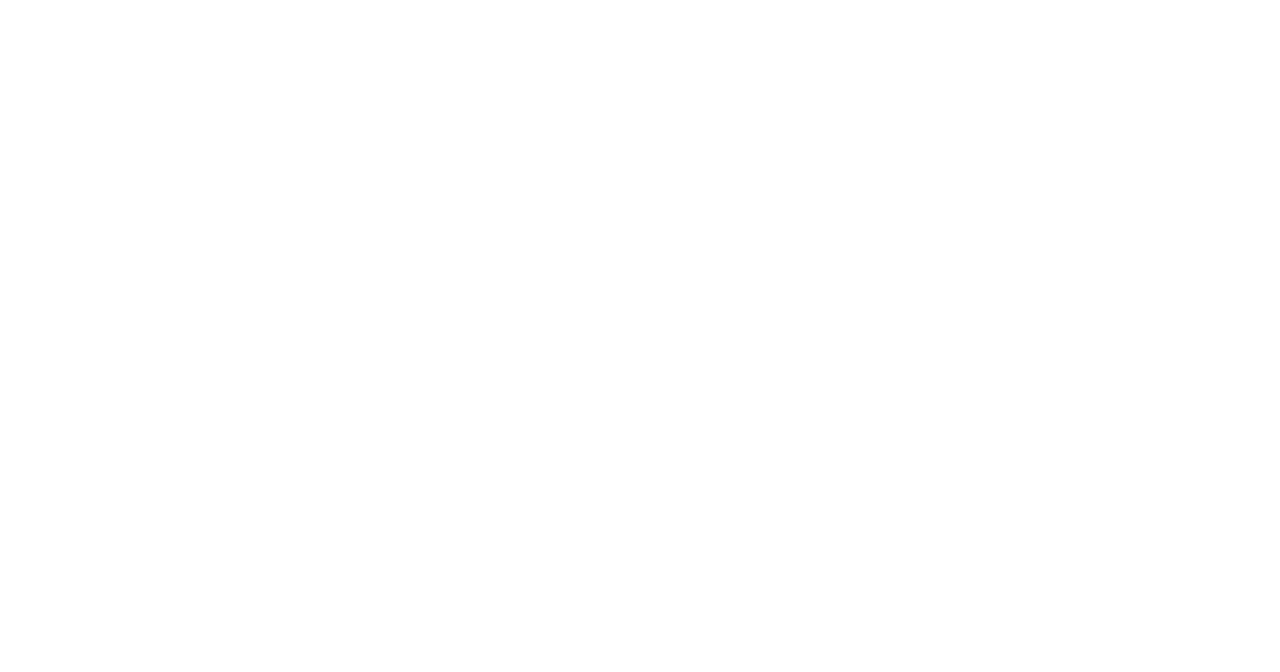
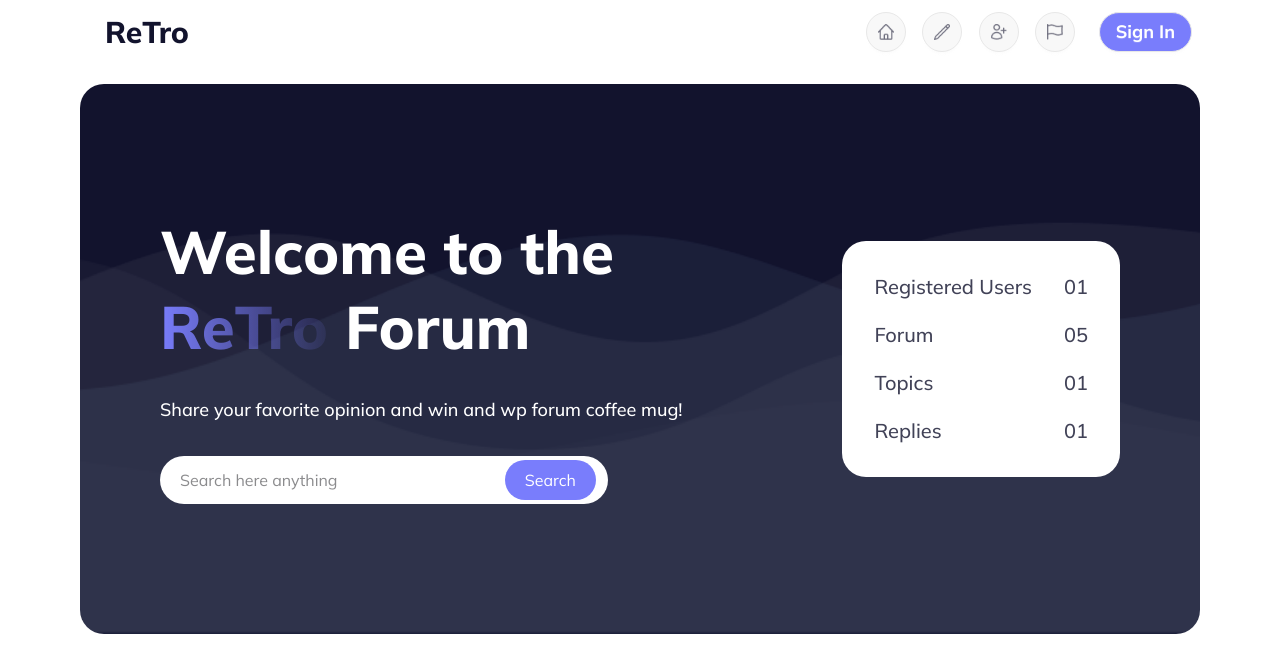
Before and after one commit to myenuddin24/retro-forum, a plain HTML site: page index.html in a window 1280 px wide. Drawn offline with nearby package versions, Linux system fonts and the light colour scheme.

Commit message:
banner section completed

```diff
--- a/index.html
+++ b/index.html
@@ -1,16 +1,92 @@
 <!doctype html>
 <html lang="en">
+
 <head>
   <meta charset="UTF-8" />
   <meta name="viewport" content="width=device-width, initial-scale=1.0" />
   <title>ReTro Forum</title>
+
+  <!-- Tailwind and daisyUI -->
+  <link href="https://cdn.jsdelivr.net/npm/daisyui@5" rel="stylesheet" type="text/css" />
+  <script src="https://cdn.jsdelivr.net/npm/@tailwindcss/browser@4"></script>
+
+  <!-- custom css -->
+  <link rel="stylesheet" href="styles/custom.css" />
 </head>
-  <body>
-    <header></header>
-    <main></main>
+
+<body class="mulish">
+  <header class="lg:px-20 px-3">
+    <!-- navbar -->
+    <nav>
+      <div class="navbar">
+        <div class="navbar-start">
+          <a class="btn btn-ghost lg:text-3xl text-xl text-[#12132D] font-extrabold">ReTro</a>
+        </div>
+        <div class="navbar-end gap-6">
+          <div class="space-x-3 hidden lg:block">
+            <a class="btn btn-circle tooltip tooltip-bottom" data-tip="Home"><img class="w-4 h-4"
+                src="images/Vector.png" alt=""></a>
+            <a class="btn btn-circle tooltip tooltip-bottom" data-tip="Edit"><img class="w-4 h-4"
+                src="images/Vector (1).png" alt=""></a>
+            <a class="btn btn-circle tooltip tooltip-bottom" data-tip="User"><img class="w-4 h-4"
+                src="images/Vector (2).png" alt=""></a>
+            <a class="btn btn-circle tooltip tooltip-bottom" data-tip="Report"><img class="w-4 h-4"
+                src="images/Vector (3).png" alt=""></a>
+          </div>
+          <div>
+            <a class="btn font-bold lg:text-lg text-xs bg-[#797DFC] text-white rounded-full">Sign In</a>
+          </div>
+        </div>
+    </nav>
+
+    <!-- banner section -->
+    <section class="container mx-auto lg:mt-5">
+      <div
+        class="hero lg:h-[550px] bg-cover bg-[#12132D] rounded-3xl flex lg:flex-row flex-col justify-between gap-4 lg:p-20 p-6"
+        style="background-image: url(images/bgbanner.png);">
+        <div class="lg:space-y-8 space-y-3 lg:w-[60%] w-full ">
+          <h2 class="text-white lg:text-6xl text-2xl font-extrabold leading-tight">
+            Welcome to the
+            <span class="text-transparent bg-clip-text bg-gradient-to-r from-[#797DFC] to-transparent">
+              ReTro
+            </span>
+            Forum
+          </h2>
+          <p class="text-white lg:text-lg text-xs font-medium">
+            Share your favorite opinion and win and wp forum coffee mug!
+          </p>
+          <div class="bg-white rounded-full max-w-md flex pr-3">
+            <input type="text" id="search-input" placeholder="Search here anything"
+              class="lg:text-base text-xs py-3 pl-5 outline-none rounded-full flex-1 border-none">
+            <button id="search-btn"
+              class="text-white lg:text-base text-xs bg-[#797DFC] rounded-full px-5 my-1">Search</button>
+          </div>
+        </div>
+        <div
+          class="bg-white lg:text-xl text-base font-medium text-[#12132Dcc] flex justify-between lg:p-8 p-4 gap-8 rounded-3xl">
+          <div class="lg:space-y-5 space-y-2">
+            <p>Registered Users</p>
+            <p>Forum</p>
+            <p>Topics</p>
+            <p>Replies</p>
+          </div>
+          <div class="lg:space-y-5 space-y-2">
+            <p>01</p>
+            <p>05</p>
+            <p>01</p>
+            <p>01</p>
+          </div>
+        </div>
+      </div>
+    </section>
+  </header>
+  <main class="container mx-auto lg:px-20 px-3 lg:my-20 my-10">
+
+  </main>
   <footer></footer>
 
   <!-- script -->
   <script src="script/retro.js"></script>
 </body>
+
 </html>
--- /dev/null
+++ b/styles/custom.css
@@ -0,0 +1,12 @@
+/* Google font */
+@import url('https://fonts.googleapis.com/css2?family=Inter:ital,opsz,wght@0,14..32,100..900;1,14..32,100..900&family=Mulish:ital,wght@0,200..1000;1,200..1000&display=swap');
+
+
+.inter {
+  font-family: "Inter", sans-serif;
+}
+
+
+.mulish {
+  font-family: "Mulish", sans-serif;
+}
```
Also changed, not shown: images/Group 13.png (added), images/Group 16.png (added), images/Group 18.png (added), images/Group 40106.png (added), images/Vector (1).png (added), images/Vector (2).png (added), images/Vector (3).png (added), images/Vector.png (added). Lines whose indentation alone changed are shown as unchanged.
